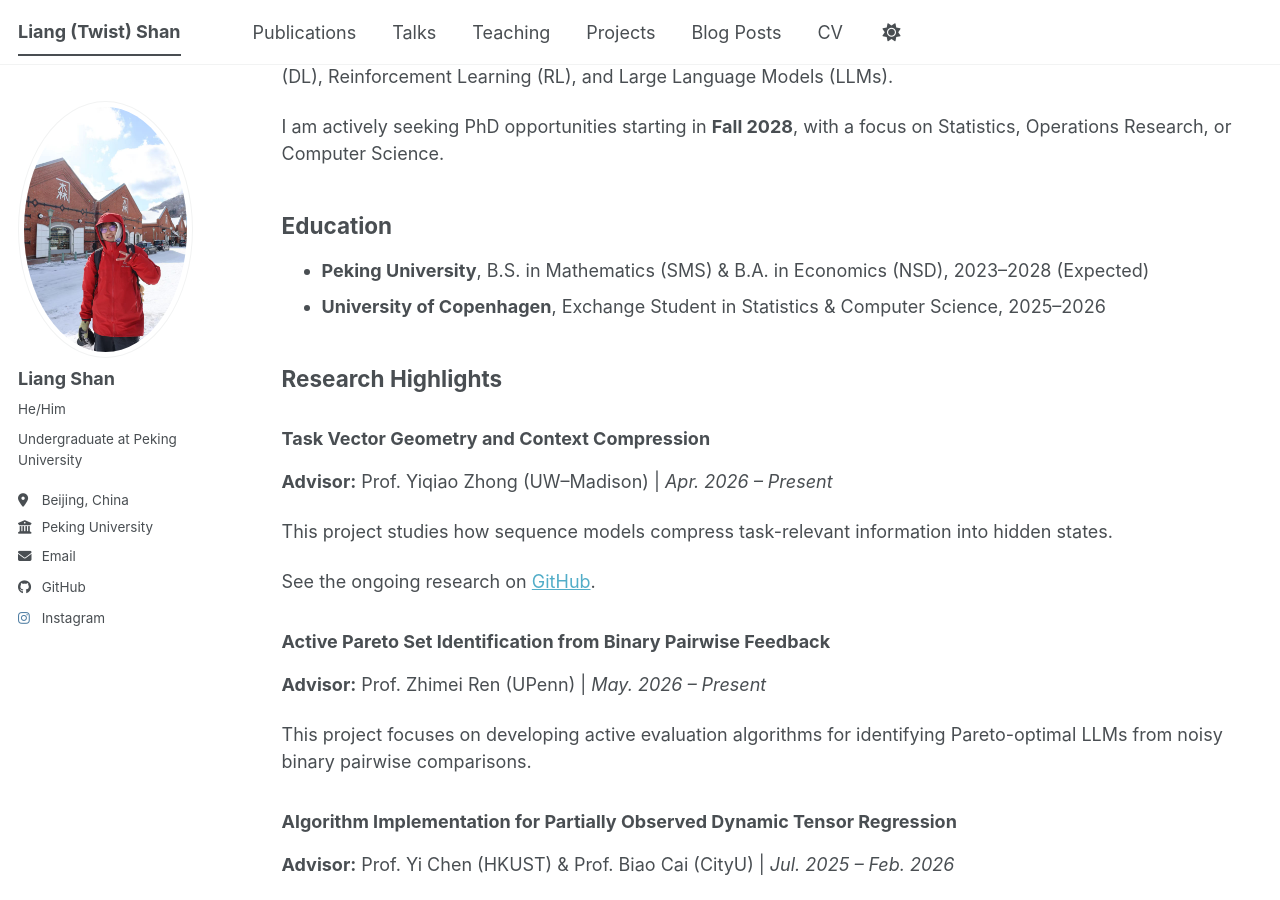
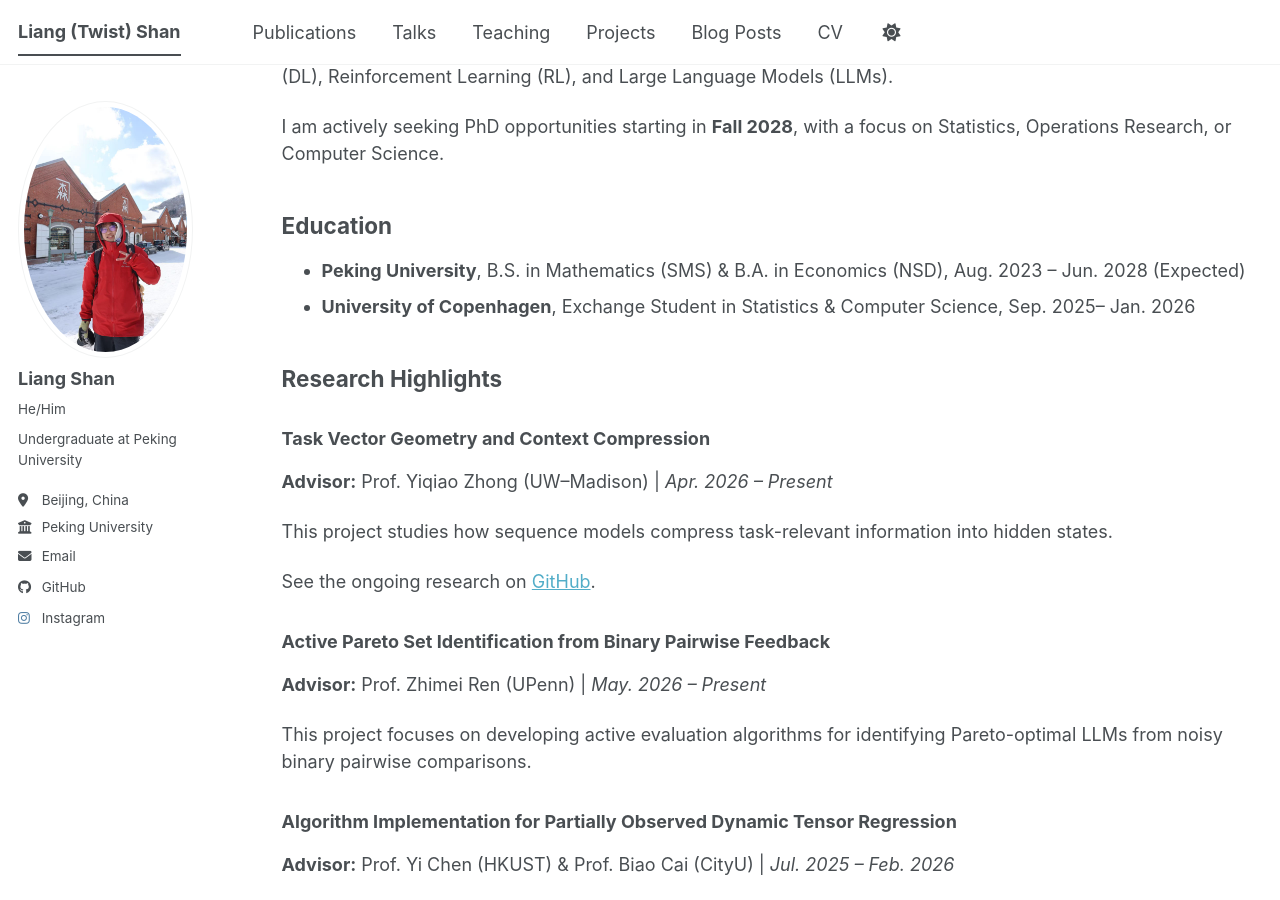
Before and after one commit to Twist-Shan/Twist-Shan.github.io, a Jekyll site: the page built from _pages/about.md, in a window 1280 px wide and 900 px high, scrolled down 313 px. Built offline with Jekyll 4.4.1, drawn with Linux system fonts in a browser that asks for light colours; a script bundle is joined from its source files by our own code; library files that are not in the unit come from our copies.

Commit message:
Update about.md

```diff
--- a/_pages/about.md
+++ b/_pages/about.md
@@ -20,8 +20,8 @@ My research interests are grounded in Statistical Foundations of Machine Learnin
 I am actively seeking PhD opportunities starting in **Fall 2028**, with a focus on Statistics, Operations Research, or Computer Science.
 
 ## Education
-* **Peking University**, B.S. in Mathematics (SMS) & B.A. in Economics (NSD), 2023–2028 (Expected)
-* **University of Copenhagen**, Exchange Student in Statistics & Computer Science, 2025–2026
+* **Peking University**, B.S. in Mathematics (SMS) & B.A. in Economics (NSD), Aug. 2023 – Jun. 2028 (Expected)
+* **University of Copenhagen**, Exchange Student in Statistics & Computer Science, Sep. 2025– Jan. 2026
 
 ## Research Highlights
 
```
